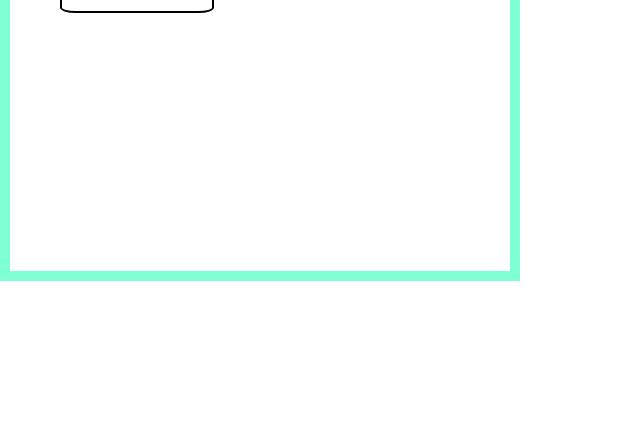
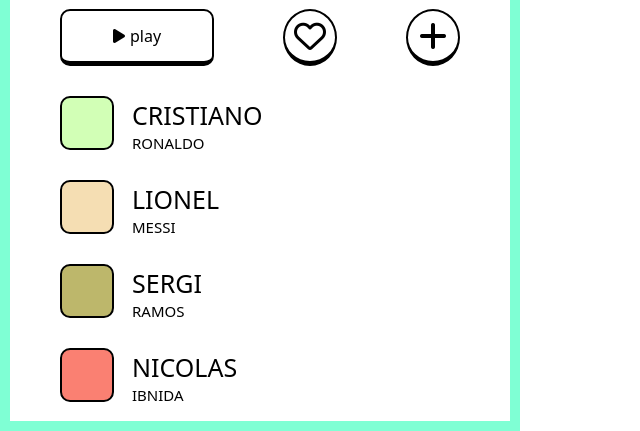
Before and after one commit to jaylenyu/coding-practice, a plain HTML site: page index.html in a window 1280 px wide. Shown: the part 439-870 px from the top of the page, without its empty margins (0-640 px from the left). Before the commit the page ends 800 px from the top, so only its background shows below. Drawn offline with Linux system fonts and the light colour scheme.

Commit message:
reform assignment7

```diff
--- a/index.html
+++ b/index.html
@@ -4,8 +4,6 @@
     <link rel="stylesheet" href="style.css">
     <link href='https://css.gg/close.css' rel='stylesheet'>
     <link href='https://css.gg/duplicate.css' rel='stylesheet'>
-    <link href='https://css.gg/image.css' rel='stylesheet'>
-    <script src="https://kit.fontawesome.com/c55dff0e66.js" crossorigin="anonymous"></script>
     <meta charset="UTF-8">
     <meta name="viewport" content="width=device-width, initial-scale=1.0">
     <title>My favorite playlist</title>
@@ -31,10 +29,10 @@
         </div>
         <div class="content__text">
             <div class="content__text title">
-                RANDOM LOVE
+                NOMAD LOVE
             </div>
             <div class="content__text subtitle">
-                By kooper
+                By INI
             </div>
         </div>
     </div>
@@ -42,15 +40,58 @@
     <div class="button">
         <div class="button__play">
             <i class="fa-solid fa-play"></i>
-            <span class="button__play text">play</span>
+            <div class="button__play_text">play</div>
         </div>
-        <div class="button__heart&+">
-            <i class="fa-regular fa-heart"></i>
-            <i class="fa-solid fa-plus"></i>
+        <div class="button__heart">
+            <i class="fa-regular fa-heart fa-2x"></i>
+        </div>
+        <div class="button__plus">
+            <i class="fa-solid fa-plus fa-2x"></i>
         </div>
 
     </div>
-    <script src="https://kit.fontawesome.com/c55dff0e66.js" crossorigin="anonymous">
-    </script>
+
+    <ul class="list">
+        <li class="list__1">
+            <span class="list__1_1">
+                CRISTIANO
+            </span>
+            <span class="list__1_2">
+                RONALDO
+            </span>
+        </li>
+        <li class="list__2">
+            <span class="list__2_1">
+                LIONEL
+            </span>
+            <span class="list__2_2">
+                MESSI
+            </span>
+        </li>
+        <li class="list__3">
+            <span class="list__3_1">
+                SERGI
+            </span>
+            <span class="list__3_2">
+                RAMOS
+            </span>
+        </li>
+        <li class="list__4">
+            <span class="list__4_1">
+                NICOLAS
+            </span>
+            <span class="list__4_2">
+                IBNIDA
+            </span>
+        </li>
+    </ul>
+
+    <style>
+        ul{
+        list-style:none;
+        }
+        </style>
+    <script src="https://kit.fontawesome.com/c55dff0e66.js" crossorigin="anonymous"></script>
+
 </body>
 </html>
--- a/style.css
+++ b/style.css
@@ -1,9 +1,8 @@
 body {
-    height: 700px;
+    height: 850px;
     width: 500px;
     margin:0;
-    border: 10px;
-    border-style:solid;
+    border: solid 10px;
     border-color: aquamarine;
     font-family: system-ui, -apple-system, BlinkMacSystemFont, 'Segoe UI', Roboto, Oxygen, Ubuntu, Cantarell, 'Open Sans', 'Helvetica Neue', sans-serif;
 }
@@ -20,14 +19,13 @@ body {
 
 .content {
     display: flex;
-    margin: 50px 50px 50px 50px;
+    margin: 100px 50px 50px 50px;
     justify-content: space-between;
 }
     .content__image{
     height: 150px;
     width: 150px;
-    border: 2px;
-    border-style: solid;
+    border: solid 2px;
     border-radius: 10%;
     background-color:goldenrod;
     }
@@ -36,8 +34,8 @@ body {
     display: flex;
     margin: 58px;
     }
-    .comtent{
-        margin: 100px;
+    .content__text{
+        margin-left: 10px;
     }
     .content__text.title{
         font-size: 50px;
@@ -48,21 +46,149 @@ body {
 
 .button{
     display: flex;
-    justify-content: space-between;
+    justify-content:space-between;
+    margin: 0px 50px 0px 50px;
+    }
+    .button__play{
+        display: flex;
+        height: 50px;
+        width: 150px;
+        border: solid 2px;
+        border-radius: 10px;
+        border-width: 2px 2px 5px 2px;
+        justify-self: center;
+        align-items: center;
+        justify-content: center;
+    }
+        .fa-solid.fa-play{
+            display: flex;
+            margin-right: 5px;
+            justify-content: center;
+            align-items: center;
+        }
+        .button__play_text.{
+            display: flex;
+            font-size: 20px;
+            justify-content: center;
+            align-items: center;
+        }
+
+.fa-regular.fa-heart{
+    height: 50px;
+    width: 50px;
+    border: solid 2px;
+    border-radius: 100%;
+    border-width: 2px 2px 5px 2px;
     align-items: center;
-    margin: 0px 50px 0px 50px;
 }
-.button__play{
+    .fa-regular.fa-heart.fa-2x{
+        display: flex;
+        justify-content: center;
+    }
+
+.fa-solid.fa-plus{
     height: 50px;
-    width: 150px;
-    border: 2px;
-    border-style: solid;
-    border-radius: 10%;
+    width: 50px;
+    border: solid 2px;
+    border-radius: 100%;
+    border-width: 2px 2px 5px 2px;
+    align-items: center;
+}
+    .fa-solid.fa-plus.fa-2x{
+        display: flex;
+        justify-content: center;
+    }
+
+
+.list__1{
+    margin-top: 30px;
+    margin-left: 10px;
+    margin-bottom: 30px;
+    border: solid 2px;
+    border-color: black;
+    border-radius: 10px;
+    background-color: rgb(210, 255, 182);
+    height: 50px;
+    width: 50px;
 }
 
-.button__play.text{
-    font-size: 20px;
-    border: 0px;
+    .list__1_1 {
+        font-size: 25px;
+        margin-left: 70px;
+        height: 30px;
+    }
+    .list__1_2 {
+        font-size: 15px;
+        margin-left: 70px;
+        height: 30px;
+    }
+
+
+.list__2{
+    margin-left: 10px;
+    margin-bottom: 30px;
+    border: solid 2px;
+    border-color: black;
+    border-radius: 10px;
+    background-color:wheat;
+    height: 50px;
+    width: 50px;
 }
-.button__play:nth-child(1){
+
+    .list__2_1 {
+        font-size: 25px;
+        margin-left: 70px;
+        height: 30px;
+    }
+    .list__2_2 {
+        font-size: 15px;
+        margin-left: 70px;
+        height: 30px;
+    }
+
+
+
+.list__3{
+    margin-left: 10px;
+    margin-bottom: 30px;
+    border: solid 2px;
+    border-color: black;
+    border-radius: 10px;
+    background-color:darkkhaki;
+    height: 50px;
+    width: 50px;
 }
+
+    .list__3_1 {
+        font-size: 25px;
+        margin-left: 70px;
+        height: 30px;
+    }
+    .list__3_2 {
+        font-size: 15px;
+        margin-left: 70px;
+        height: 30px;
+    }
+
+
+.list__4{
+    margin-left: 10px;
+    margin-bottom: 30px;
+    border: solid 2px;
+    border-color: black;
+    border-radius: 10px;
+    background-color:salmon;
+    height: 50px;
+    width: 50px;
+}
+
+    .list__4_1 {
+        font-size: 25px;
+        margin-left: 70px;
+        height: 30px;
+    }
+    .list__4_2 {
+        font-size: 15px;
+        margin-left: 70px;
+        height: 30px;
+    }
```
